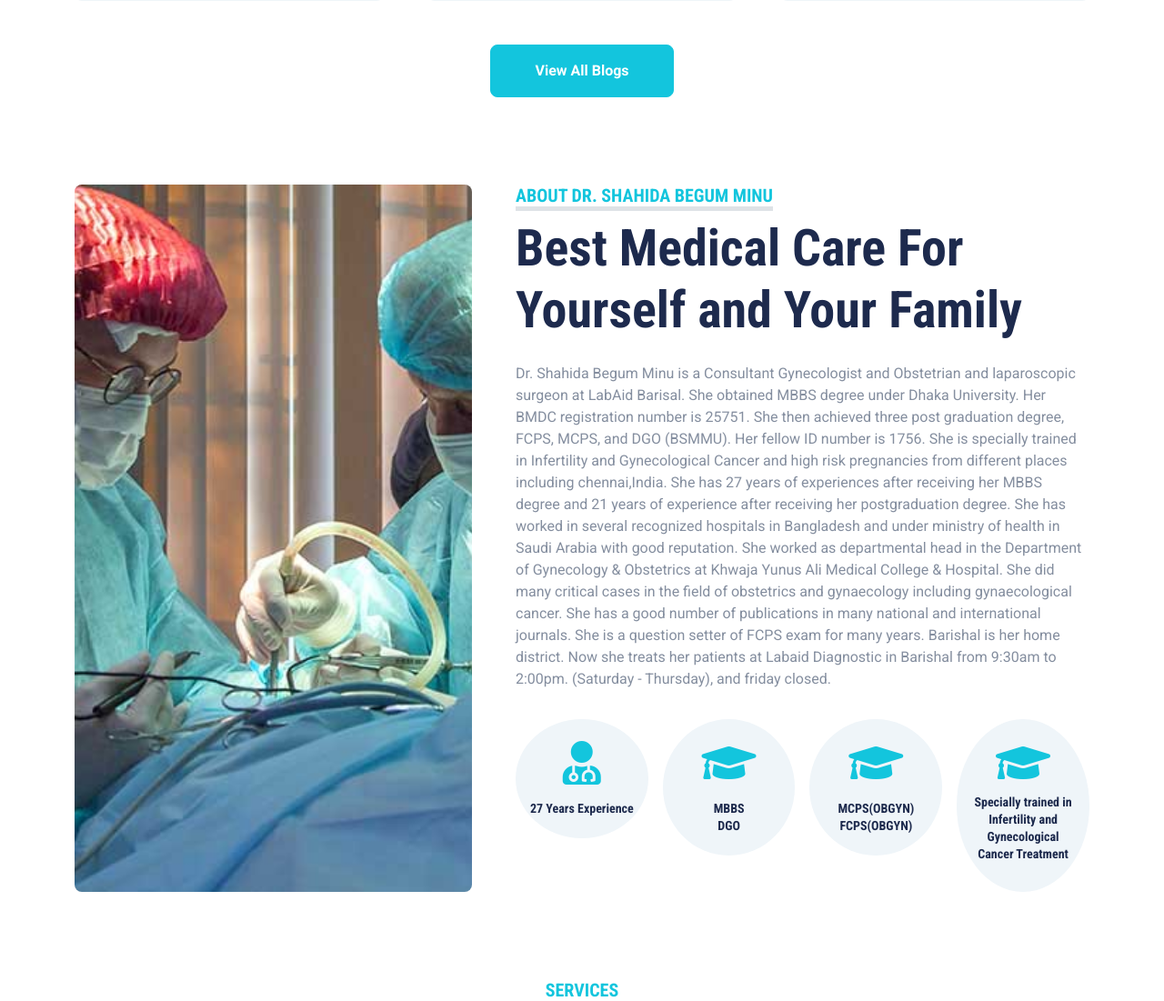
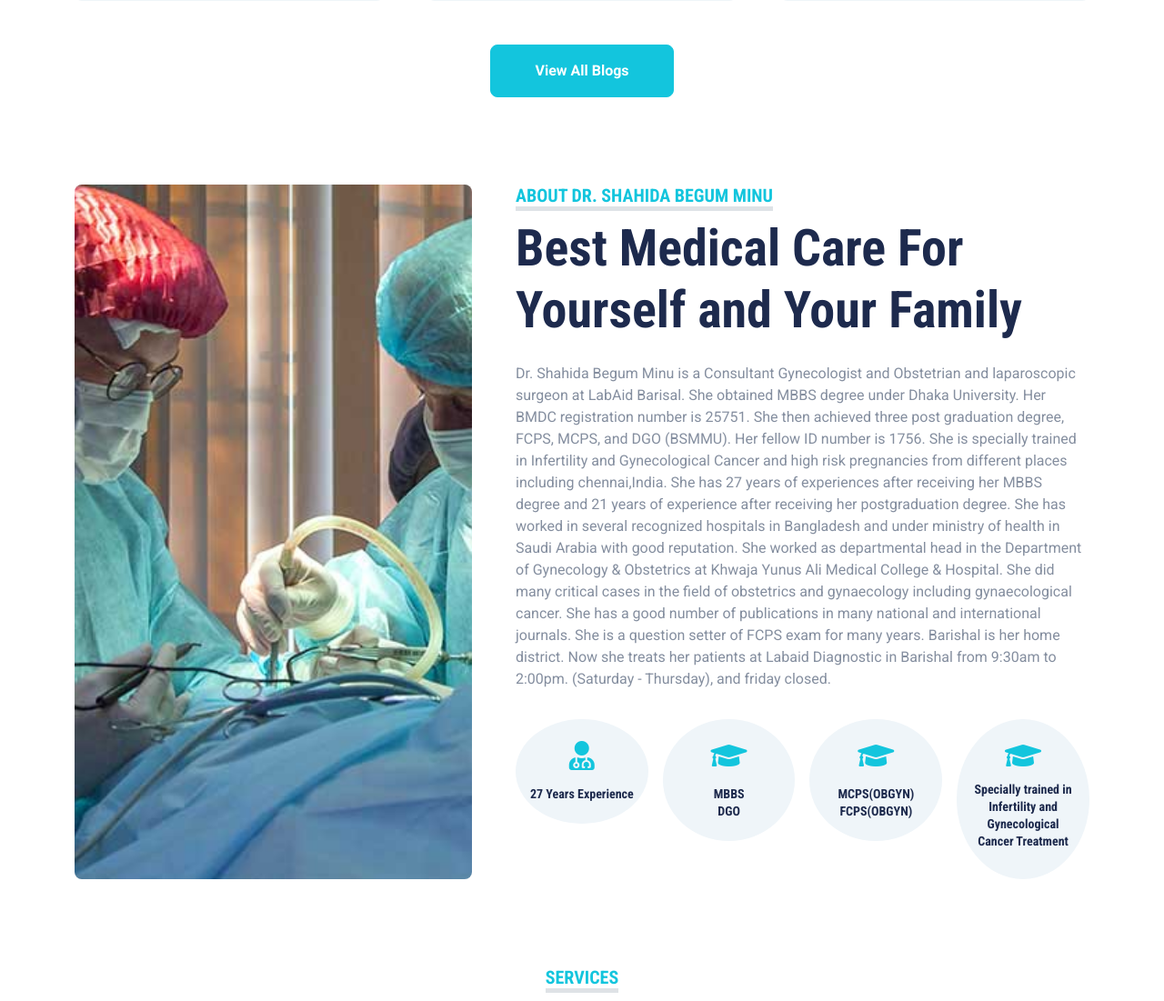
Before and after one commit to azimugv/drshahida, a Django app: page / in a window 1280 px wide. Shown: the part 1396-2497 px from the top of the page at 91% size. Run offline with Django 4.2, Linux system fonts and the light colour scheme; data comes from the database, SQL or seed files in the repository; some libraries are stand-ins or nearby versions.

Commit message:
about degree icon size fixed

```diff
--- a/templates/dr_shahida/index.html
+++ b/templates/dr_shahida/index.html
@@ -73,13 +73,13 @@
                     <div class="row g-3 pt-3">
                         <div class="col-sm-3 col-6">
                             <div class="bg-light text-center rounded-circle py-4">
-                                <i class="fa fa-3x fa-user-md text-primary mb-3"></i>
+                                <i class="fa fa-2x fa-user-md text-primary mb-3"></i>
                                 <h6 class="mb-0"><small>{{lang.experience}}</small></h6>
                             </div>
                         </div>
                         <div class="col-sm-3 col-6">
                             <div class="bg-light text-center rounded-circle py-4">
-                                <i class="fa fa-3x fa-solid fa-graduation-cap text-primary mb-3"></i>
+                                <i class="fa fa-2x fa-solid fa-graduation-cap text-primary mb-3"></i>
 
                                 <h6 class="mb-0"><small>{{lang.degree1}}</small></h6>
                                 <h6 class="mb-0"><small>{{lang.degree2}}</small></h6>
@@ -88,7 +88,7 @@
                         </div>
                         <div class="col-sm-3 col-6">
                             <div class="bg-light text-center rounded-circle py-4">
-                                <i class="fa fa-3x fa-solid fa-graduation-cap text-primary mb-3"></i>
+                                <i class="fa fa-2x fa-solid fa-graduation-cap text-primary mb-3"></i>
 
                                 <h6 class="mb-0"><small>{{lang.degree3}}</small></h6>
                                 <h6 class="mb-0"><small>{{lang.degree4}}</small></h6>
@@ -96,7 +96,7 @@
                         </div>
                         <div class="col-sm-3 col-6">
                             <div class="bg-light text-center rounded-circle py-4">
-                                <i class="fa fa-3x fa-solid fa-graduation-cap text-primary"></i>
+                                <i class="fa fa-2x fa-solid fa-graduation-cap text-primary"></i>
                                 <h6 class="mb-0 p-2"> <small>{{lang.special_training}}</small>  </h6>
                             </div>
                         </div>
```
